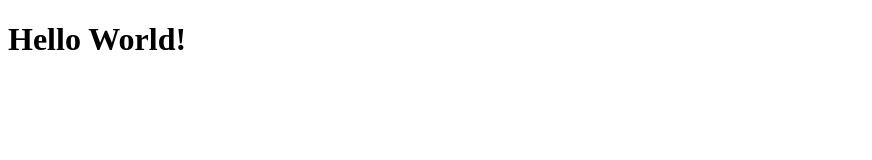
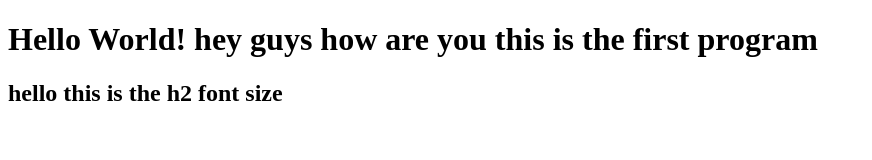
Before and after one commit to codingforentrepreneurs/Getting-Started-with-HTML, a plain HTML site: page 1-6/practice-1.html in a window 1280 px wide. Shown: the whole page, without its empty margins (0-872 px from the left). Drawn offline with Linux system fonts and the light colour scheme.

Commit message:
Update practice-1.html

```diff
--- a/1-6/practice-1.html
+++ b/1-6/practice-1.html
@@ -1,7 +1,8 @@
 <!DOCTYPE html>
 <html>
 <body>
-<h1>Hello World!</h1>
+<h1>Hello World! hey guys how are you this is the first program </h1>
+  <h2>hello this is the h2 font size </h2>
 </body>
 
 </html>
```
